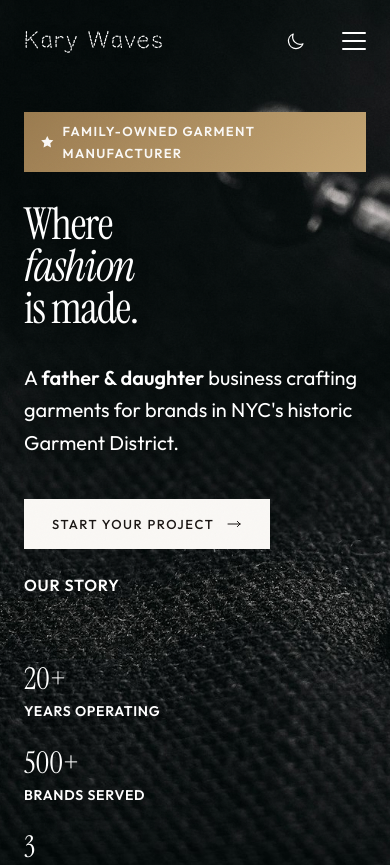
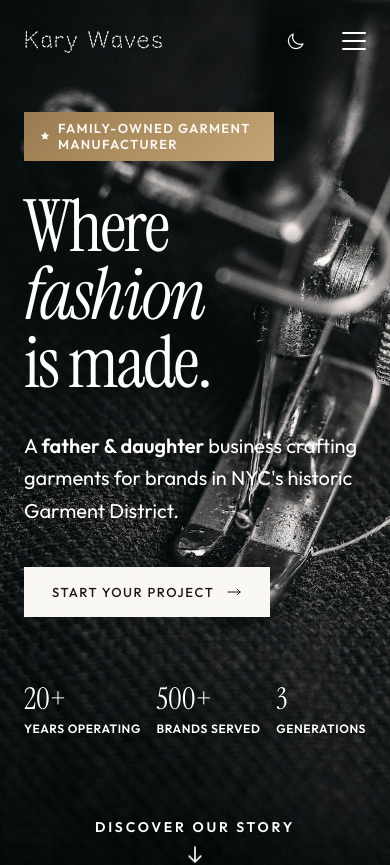
Before and after one commit to kmacancela/kary-waves, a React (Vite) app: page / in a window 390 px wide. Shown: the top 865 px of the page. Built offline with nearby package versions, Linux system fonts and the light colour scheme.

Commit message:
Mobile hero refinements

```diff
--- a/src/components/Hero.tsx
+++ b/src/components/Hero.tsx
@@ -6,7 +6,7 @@
         <img
           src="/images/hero-background.jpg"
           alt="Fashion atelier workspace with fabric and sewing materials"
-          className="w-full h-full object-cover scale-x-[-1]"
+          className="w-full h-full object-cover object-[30%_center] sm:object-center scale-x-[-1]"
           fetchPriority="high"
         />
         {/* Stronger overlay for text readability */}
@@ -20,15 +20,15 @@
           <div className="max-w-3xl">
             {/* Heritage Badge */}
             <div className="flex items-center gap-4 mb-8 animate-fade-up">
-              <span className="heritage-badge">
-                <svg className="w-4 h-4" fill="currentColor" viewBox="0 0 24 24">
+              <span className="heritage-badge max-w-[250px] sm:max-w-none text-[0.5625rem] sm:text-[0.8125rem] px-2 py-1 sm:px-4 sm:py-2 gap-1 sm:gap-2 tracking-[0.03em] sm:tracking-[0.1em] leading-tight sm:leading-normal">
+                <svg className="w-2.5 h-2.5 sm:w-4 sm:h-4 shrink-0" fill="currentColor" viewBox="0 0 24 24">
                   <path d="M12 2L15.09 8.26L22 9.27L17 14.14L18.18 21.02L12 17.77L5.82 21.02L7 14.14L2 9.27L8.91 8.26L12 2Z" />
                 </svg>
                 Family-Owned Garment Manufacturer
               </span>
             </div>
 
-            <h1 className="display-xl text-white mb-8 drop-shadow-[0_4px_8px_rgba(0,0,0,0.4)]">
+            <h1 className="text-[4.5rem] sm:text-[clamp(2.75rem,8vw,6.5rem)] leading-[0.95] tracking-[-0.03em] font-[Instrument_Serif] text-white mb-8 drop-shadow-[0_4px_8px_rgba(0,0,0,0.4)]">
               <span className="block animate-fade-up delay-100">Where</span>
               <span className="block animate-fade-up delay-200">
                 <em className="italic">fashion</em>
@@ -48,24 +48,24 @@
                   <path strokeLinecap="round" strokeLinejoin="round" strokeWidth={1.5} d="M17 8l4 4m0 0l-4 4m4-4H3" />
                 </svg>
               </a>
-              <a href="#about" className="text-white text-base uppercase tracking-wider hover:opacity-70 transition-opacity font-semibold drop-shadow-[0_2px_4px_rgba(0,0,0,0.5)]">
+              <a href="#about" className="hidden sm:block text-white text-base uppercase tracking-wider hover:opacity-70 transition-opacity font-semibold drop-shadow-[0_2px_4px_rgba(0,0,0,0.5)]">
                 Our Story
               </a>
             </div>
 
             {/* Stats Row */}
-            <div className="flex flex-col sm:flex-row gap-6 sm:gap-12 mt-16 animate-fade-up delay-600">
+            <div className="flex justify-between sm:justify-start sm:gap-12 mt-16 animate-fade-up delay-600">
               <div className="drop-shadow-[0_2px_4px_rgba(0,0,0,0.4)]">
                 <div className="text-3xl sm:text-4xl md:text-5xl font-[Instrument_Serif] text-white">20+</div>
-                <div className="text-white text-sm uppercase tracking-wider mt-1 sm:mt-2 font-semibold">Years Operating</div>
+                <div className="text-white text-xs sm:text-sm uppercase tracking-wider mt-1 sm:mt-2 font-semibold">Years Operating</div>
               </div>
               <div className="drop-shadow-[0_2px_4px_rgba(0,0,0,0.4)]">
                 <div className="text-3xl sm:text-4xl md:text-5xl font-[Instrument_Serif] text-white">500+</div>
-                <div className="text-white text-sm uppercase tracking-wider mt-1 sm:mt-2 font-semibold">Brands Served</div>
+                <div className="text-white text-xs sm:text-sm uppercase tracking-wider mt-1 sm:mt-2 font-semibold">Brands Served</div>
               </div>
               <div className="drop-shadow-[0_2px_4px_rgba(0,0,0,0.4)]">
                 <div className="text-3xl sm:text-4xl md:text-5xl font-[Instrument_Serif] text-white">3</div>
-                <div className="text-white text-sm uppercase tracking-wider mt-1 sm:mt-2 font-semibold">Generations</div>
+                <div className="text-white text-xs sm:text-sm uppercase tracking-wider mt-1 sm:mt-2 font-semibold">Generations</div>
               </div>
             </div>
           </div>
```
